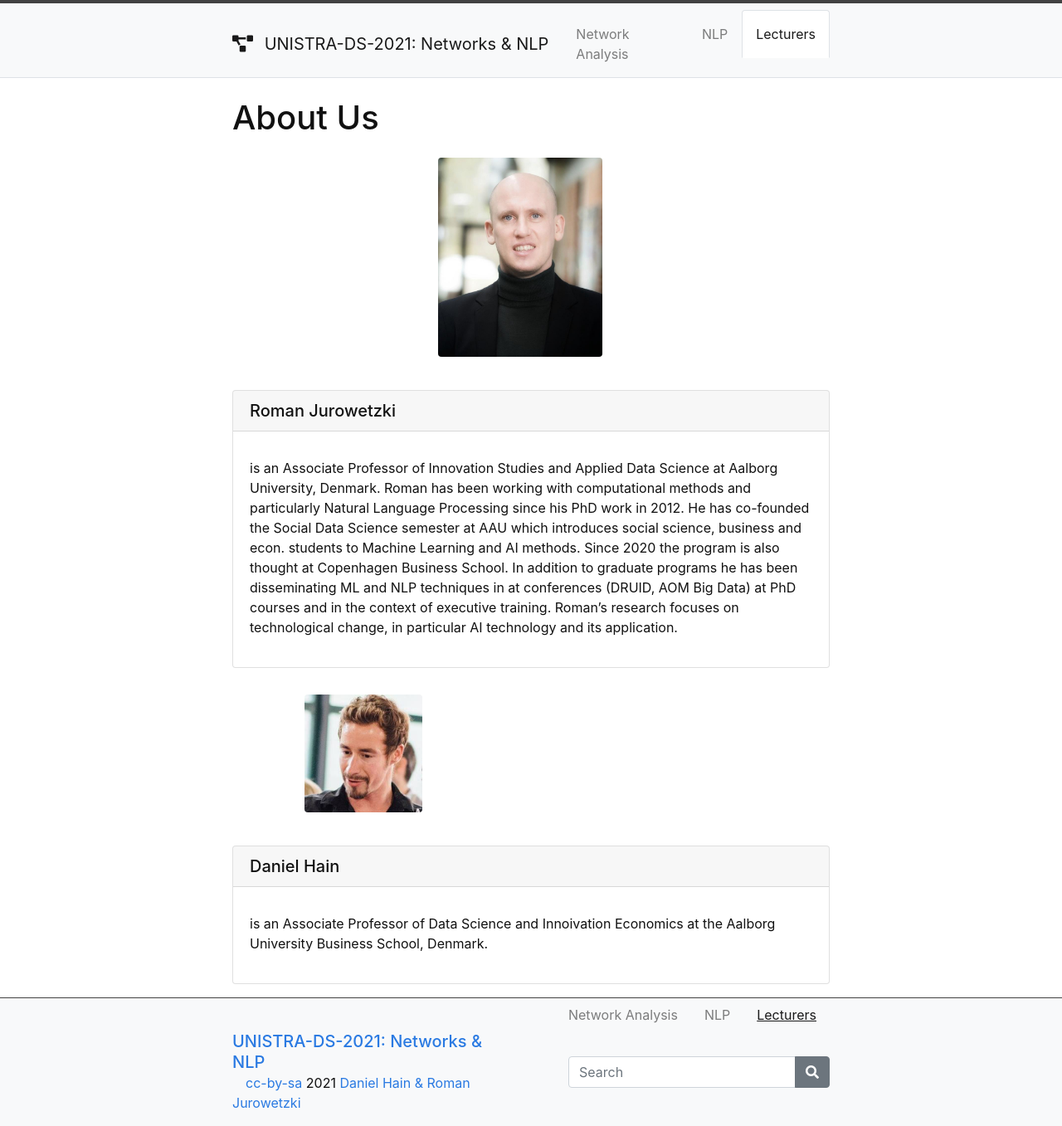
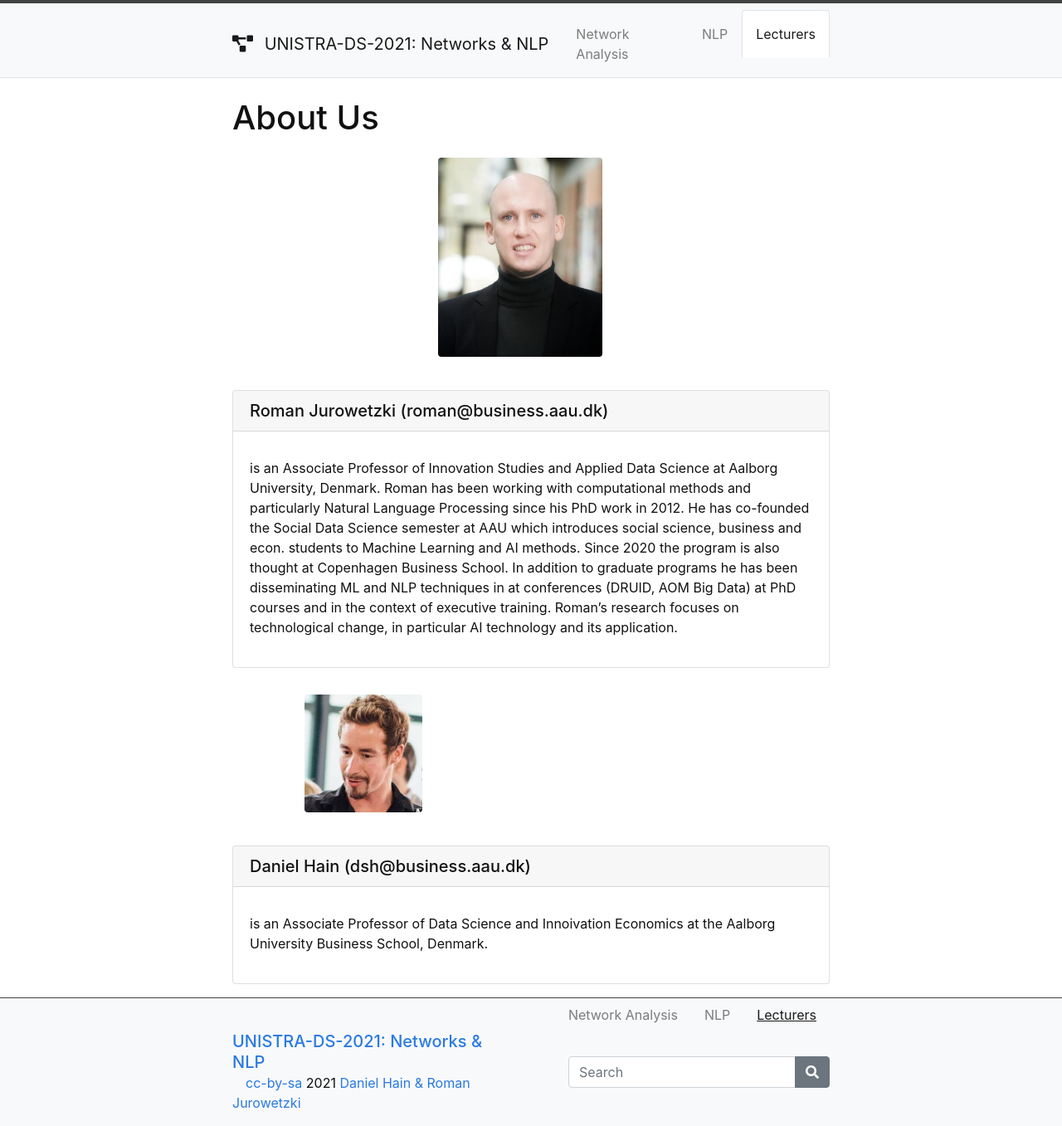
Before and after one commit to SDS-AAU/UNISTRA-DS-2020, a Jekyll site: the page built from content/2-lecturers.md, in a window 1280 px wide. Shown: the whole page at 83% size. Built offline with Jekyll 4.4.1, drawn with Linux system fonts in a browser that asks for light colours.

Commit message:
Update 2-lecturers.md

```diff
--- a/content/2-lecturers.md
+++ b/content/2-lecturers.md
@@ -8,14 +8,12 @@ nav: Lecturers
 {% capture text %}
 is an Associate Professor of Innovation Studies and Applied Data Science at Aalborg University, Denmark. Roman has been working with computational methods and particularly Natural Language Processing since his PhD work in 2012. He has co-founded the Social Data Science semester at AAU which introduces social science, business and econ. students to Machine Learning and AI methods. Since 2020 the program is also thought at Copenhagen Business School. In addition to graduate programs he has been disseminating ML and NLP techniques in at conferences (DRUID, AOM Big Data) at PhD courses and in the context of executive training. Roman’s research focuses on technological change, in particular AI technology and its application.
 {% endcapture %}
-{% include card.html text=text header="Roman Jurowetzki" title="" float="left" %}
+{% include card.html text=text header="Roman Jurowetzki (roman@business.aau.dk)" title="" float="left" %}
 
 
 {% include figure.html img="me.jpg" alt="Daniel Hain" caption="" width="50%" float="center" %}
 
 {% capture text %}
 is an Associate Professor of Data Science and Innoivation Economics at the Aalborg University Business School, Denmark.
-
-
 {% endcapture %}
-{% include card.html text=text header="Daniel Hain" title="" float="left" %}
+{% include card.html text=text header="Daniel Hain (dsh@business.aau.dk)" title="" float="left" %}
```
